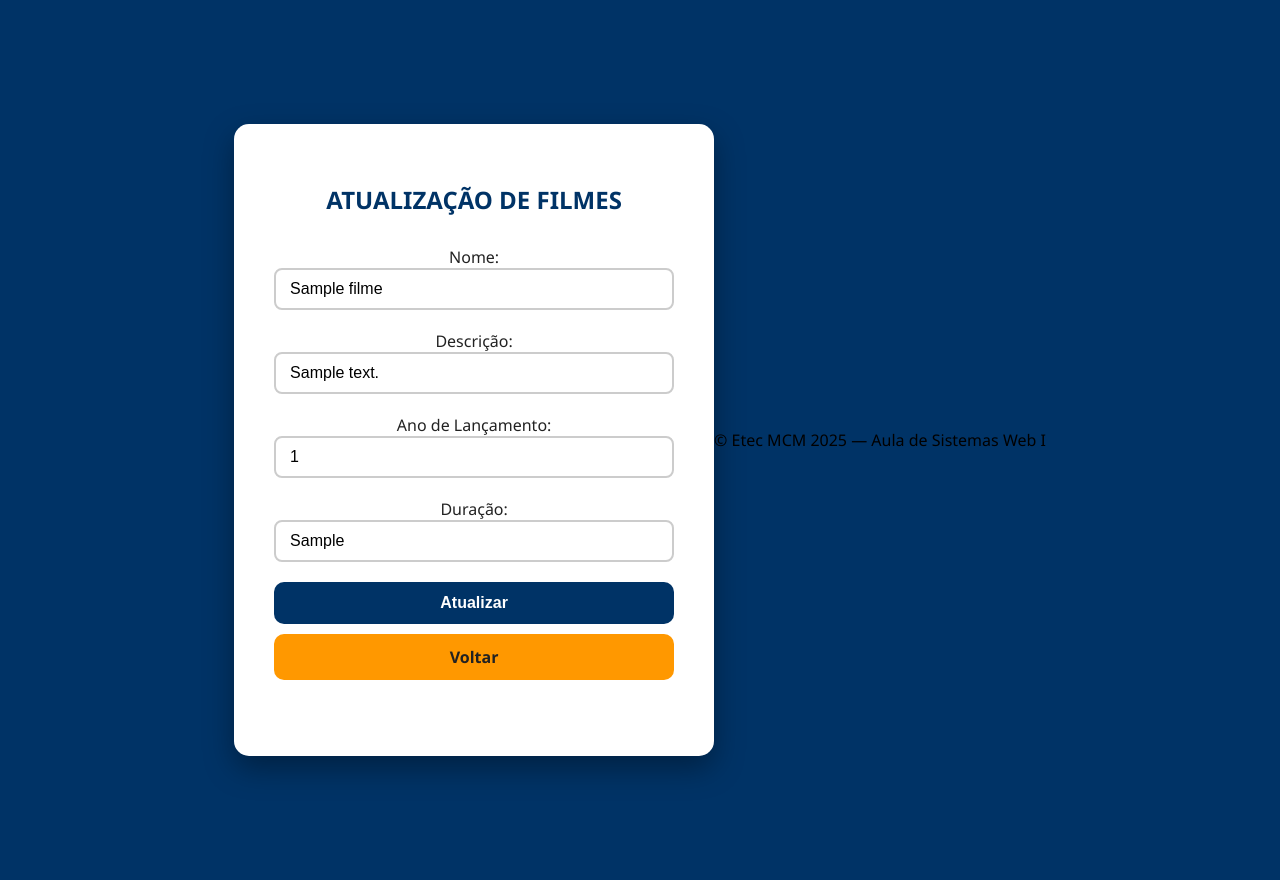
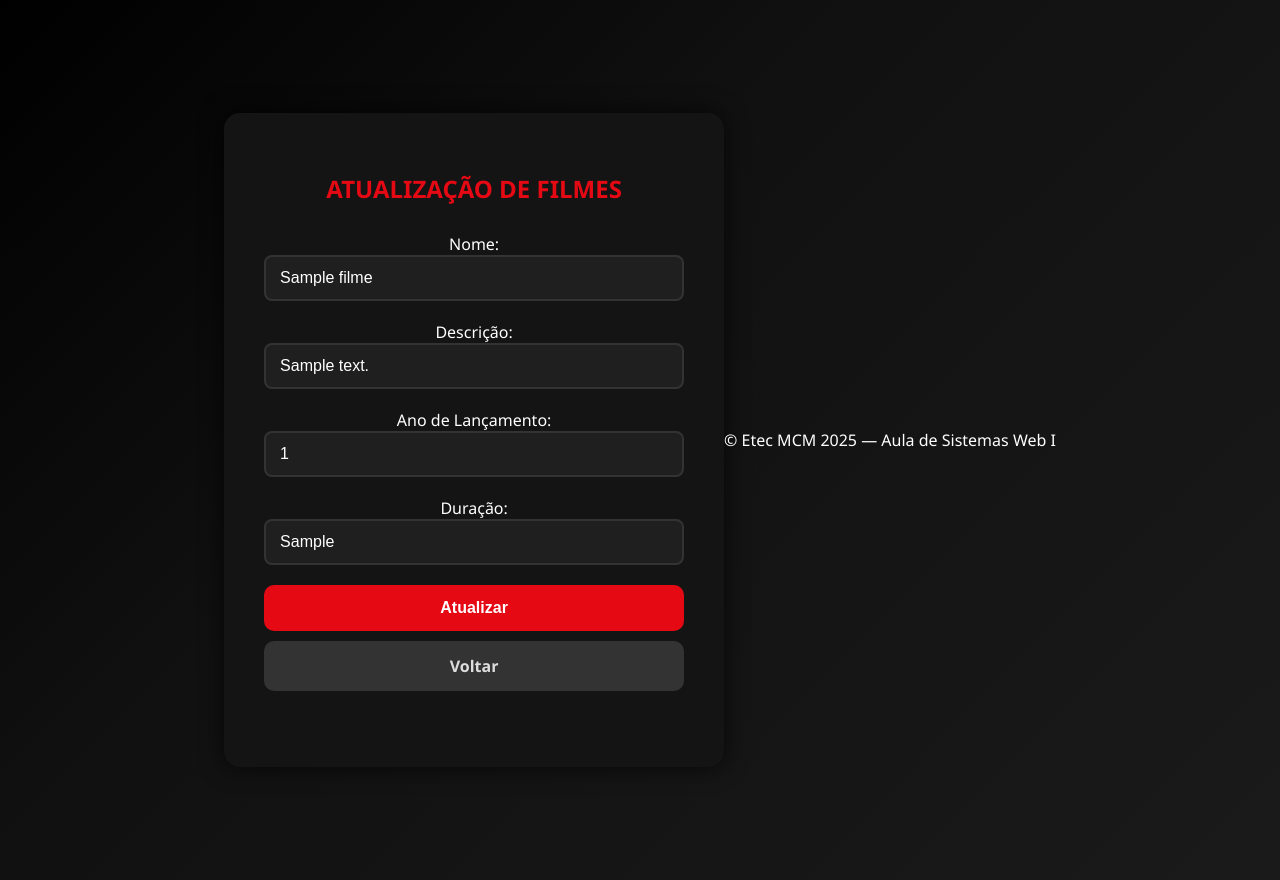
Before and after one commit to matheusbatista103/etec4bim, a PHP site: page /adm/form_atualizado.php?id=1 in a window 1280 px wide. Run offline with PHP 8.4, Linux system fonts and the light colour scheme; tables that the repository leaves empty hold one stand-in row (values such as "Sample post").

Commit message:
Add files via upload

```diff
--- a/css/style_atualizado.css
+++ b/css/style_atualizado.css
@@ -1,86 +1,91 @@
-/* Fundo azul escuro */
+/* ===== Fundo estilo Netflix ===== */
 body {
-    background-color: #003366;
+    background: #000000;
+    background: linear-gradient(135deg, #000 0%, #111 40%, #1a1a1a 100%);
     min-height: 100vh;
-    font-family: 'Segoe UI', Tahoma, Geneva, Verdana, sans-serif;
+    margin: 0;
+    padding: 40px 15px;
     display: flex;
     justify-content: center;
     align-items: center;
-    padding: 40px 15px;
-    margin: 0;
+    font-family: 'Segoe UI', Tahoma, Geneva, Verdana, sans-serif;
+    color: #fff;
 }
 
-/* Container branco centralizado */
+/* ===== Container estilo cartão Netflix ===== */
 .container {
-    background-color: #fff;
+    background: #141414;
     padding: 40px 40px 60px;
-    border-radius: 15px;
-    box-shadow: 0 12px 30px rgba(0, 0, 0, 0.35);
-    width: 400px;
+    border-radius: 16px;
+    width: 420px;
     max-width: 95vw;
-    color: #222;
+    box-shadow: 0 0 25px rgba(0,0,0,0.7);
     text-align: center;
+    color: #fff;
 }
 
-/* Título */
+/* ===== Título ===== */
 h2 {
-    margin-bottom: 30px;
-    color: #003366;
+    margin-bottom: 28px;
+    color: #e50914;
     font-weight: 700;
+    text-transform: uppercase;
 }
 
-/* Inputs ocupando toda largura */
+/* ===== Inputs ===== */
 .mb-3 {
     margin-bottom: 20px;
 }
 
 .mb-3 input[type="text"] {
     width: 100%;
-    padding: 10px 14px;
+    padding: 12px 14px;
     font-size: 16px;
-    border: 2px solid #ccc;
     border-radius: 8px;
-    transition: border-color 0.3s ease;
+    background: #1f1f1f;
+    border: 2px solid #333;
+    color: #fff;
+    transition: 0.3s ease;
 }
 
 .mb-3 input[type="text"]:focus {
-    border-color: #003366;
+    border-color: #e50914;
     outline: none;
 }
 
-/* Botões empilhados */
+/* ===== Botões grandes ===== */
 .btn-primary,
 .btn-warning {
     display: block;
     width: 100%;
-    padding: 12px 0;
+    padding: 14px 0;
     font-size: 16px;
     font-weight: 700;
     border-radius: 10px;
+    border: none;
     cursor: pointer;
-    border: none;
     margin: 10px 0;
-    transition: background-color 0.3s ease;
+    transition: 0.3s;
     text-decoration: none;
-    color: white;
 }
 
-/* Botão Atualizar */
+/* Botão principal Netflix */
 .btn-primary {
-    background-color: #003366;
+    background-color: #e50914;
+    color: #fff;
 }
 
 .btn-primary:hover {
-    background-color: #002244;
+    background-color: #f40612;
 }
 
-/* Botão Voltar */
+/* Botão voltar */
 .btn-warning {
-    background-color: #ff9800;
-    color: #222;
+    background-color: #333;
+    color: #ddd;
 }
 
 .btn-warning:hover {
-    background-color: #cc7a00;
-    color: #111;
+    background-color: #444;
+    color: #fff;
 }
```
Also changed, not shown: processa_cadastro.php (+8 -9 lines), processa_login.php (+11 -25 lines).
